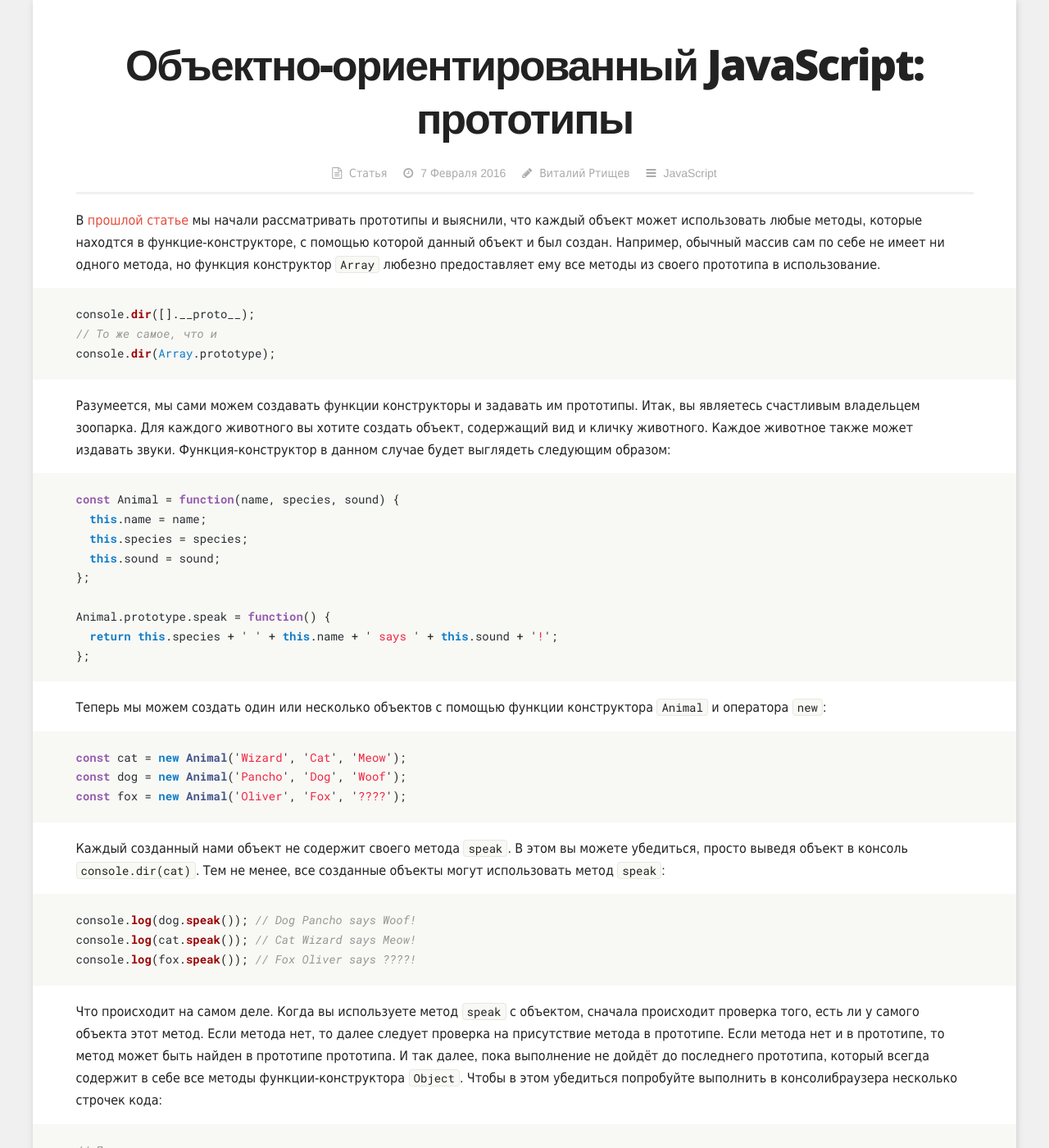
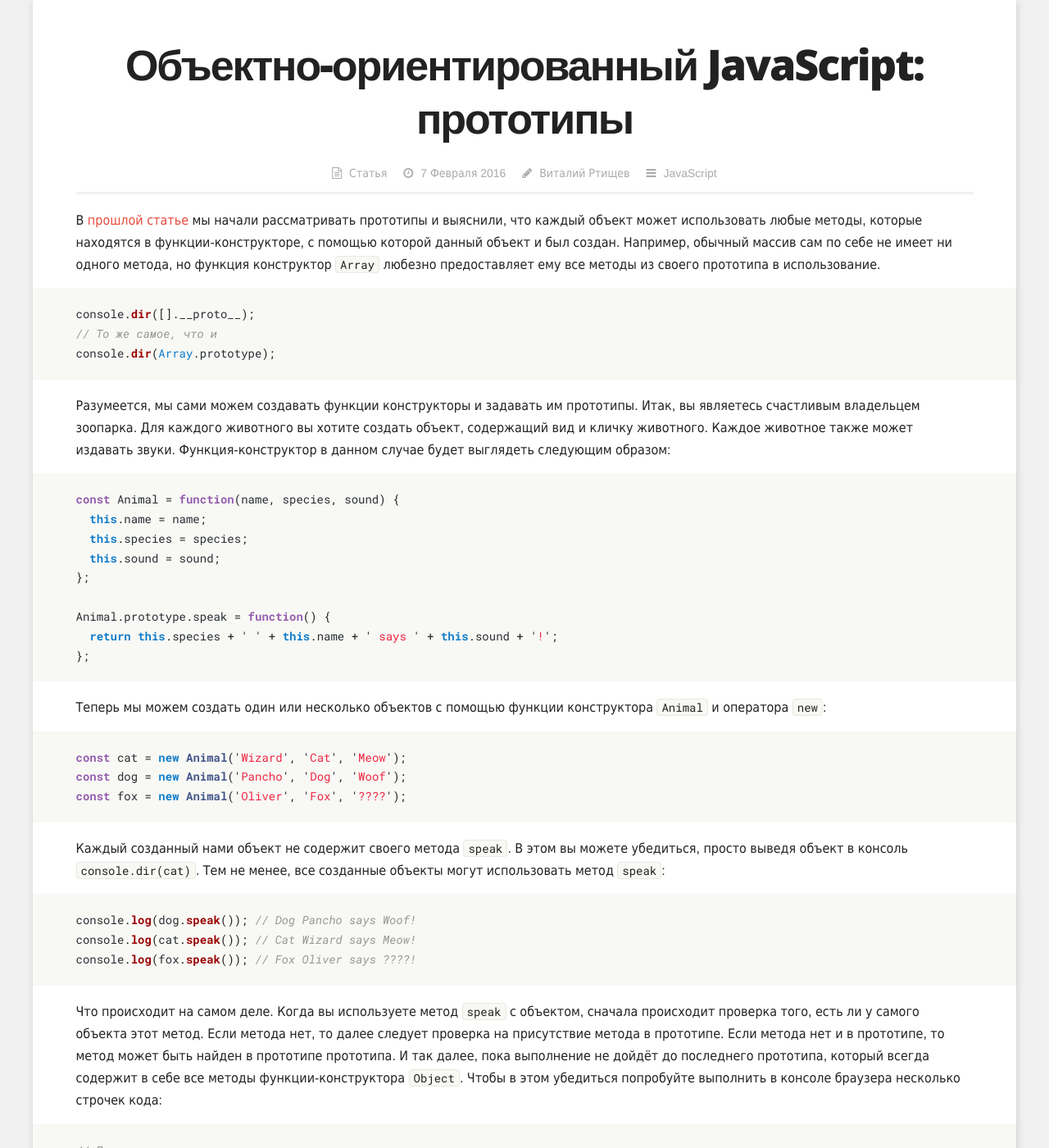
Before and after one commit to rtivital/jsraccoon, a Jekyll site: the page built from _posts/2016-02-06-oop-prototypes.md, in a window 1280 px wide and 1400 px high, scrolled down 364 px. Shown: the whole window at 82% size. Built offline with Jekyll 4.4.1, drawn with Linux system fonts in a browser that asks for light colours; nearby versions of some CDN libraries; comment, search, counter and statistics services are not loaded; some of the changed text lies outside the part shown.

Commit message:
fix mistakes

```diff
--- a/_posts/2016-02-06-oop-prototypes.md
+++ b/_posts/2016-02-06-oop-prototypes.md
@@ -13,7 +13,7 @@ nextLink: "http://jsraccoon.ru/oop-example-validation"
 description: "Понимание принципов работы прототипного наследования очень важно для любого JavaScript разработчика. В этой статье расскажем, как создавать методы и свойства, которые будут доступны всем объектам, созданным с помощью одной функции-конструктора."
 ---
 
-В [прошлой статье](http://jsraccoon.ru/oop-constructors) мы начали рассматривать прототипы и выяснили, что каждый объект может использовать любые методы, которые находтся в функцие-конструкторе, с помощью которой данный объект и был создан. Например, обычный массив сам по себе не имеет ни одного метода, но функция конструктор `Array` любезно предоставляет ему все методы из своего прототипа в использование.
+В [прошлой статье](http://jsraccoon.ru/oop-constructors) мы начали рассматривать прототипы и выяснили, что каждый объект может использовать любые методы, которые находятся в функции-конструкторе, с помощью которой данный объект и был создан. Например, обычный массив сам по себе не имеет ни одного метода, но функция конструктор `Array` любезно предоставляет ему все методы из своего прототипа в использование.
 {% highlight javascript %}
 console.dir([].__proto__);
 // То же самое, что и
@@ -47,7 +47,7 @@ console.log(cat.speak()); // Cat Wizard says Meow!
 console.log(fox.speak()); // Fox Oliver says ????!
 {% endhighlight %}
 
-Что происходит на самом деле. Когда вы используете метод `speak` с объектом, сначала происходит проверка того, есть ли у самого объекта этот метод. Если метода нет, то далее следует проверка на присутствие метода в прототипе. Если метода нет и в прототипе, то метод может быть найден в прототипе прототипа. И так далее, пока выполнение не дойдёт до последнего прототипа, который всегда содержит в себе все методы функции-конструктора `Object`. Чтобы в этом убедиться попробуйте выполнить в консолибраузера несколько строчек кода:
+Что происходит на самом деле. Когда вы используете метод `speak` с объектом, сначала происходит проверка того, есть ли у самого объекта этот метод. Если метода нет, то далее следует проверка на присутствие метода в прототипе. Если метода нет и в прототипе, то метод может быть найден в прототипе прототипа. И так далее, пока выполнение не дойдёт до последнего прототипа, который всегда содержит в себе все методы функции-конструктора `Object`. Чтобы в этом убедиться попробуйте выполнить в консоле браузера несколько строчек кода:
 {% highlight javascript %}
 // Прототипы для чисел
 console.dir((10).__proto__); // Number
@@ -122,4 +122,4 @@ Animal.prototype = {
 };
 {% endhighlight %}
 
-Почему так делать плохо? Всё просто. Перезаписывая прототип новым объектом вы полностью стираете все методы, которые были записаны в него ранее. Поэтому в приведённом выше примере метода `toString` у всех объектов, созданных с помощью функции-конструктора `Animal`, не будет.
+Почему так делать плохо? Всё просто. Перезаписывая прототип новым объектом, вы полностью стираете все методы, которые были записаны в него ранее. Поэтому в приведённом выше примере метода `toString` у всех объектов, созданных с помощью функции-конструктора `Animal`, не будет.
```
Also changed, not shown: _posts/2016-02-04-oop-primitives.md (+5 -5 lines), _posts/2016-02-05-oop-object-base.md (+3 -3 lines), _posts/2016-02-06-oop-constructors.md (+4 -4 lines).
